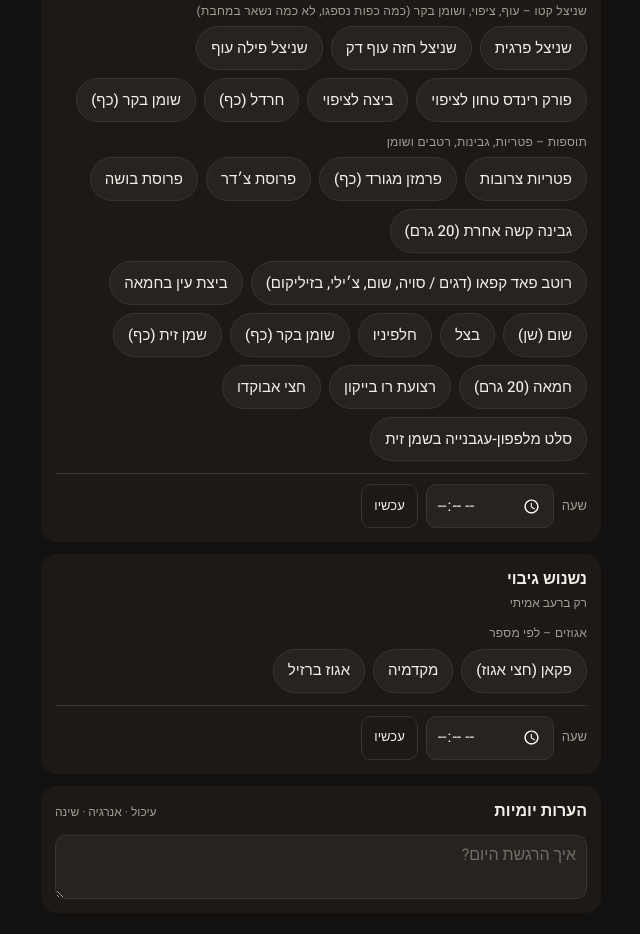
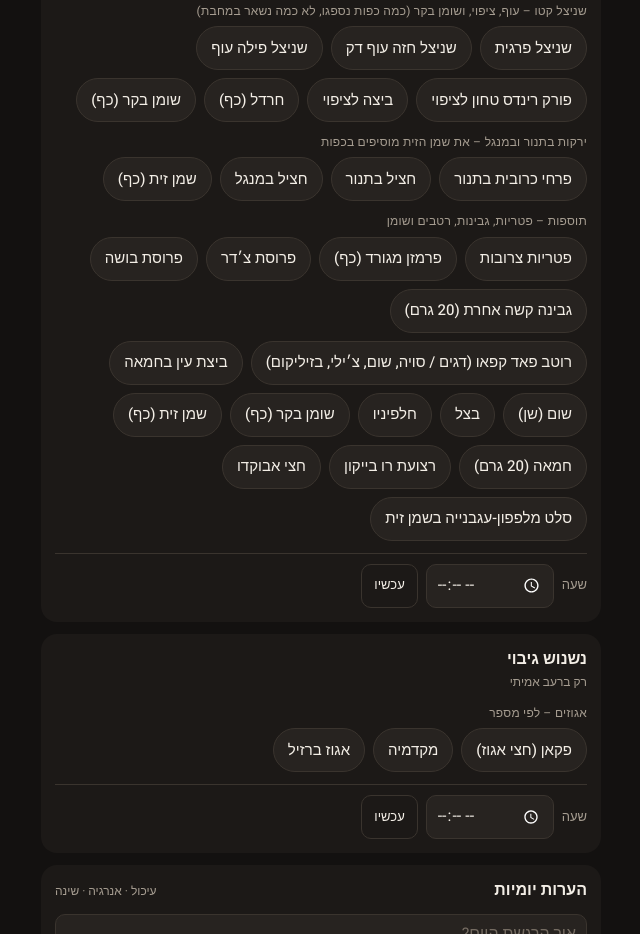
Before and after one commit to adargiler/keto-tracker, a plain HTML site: page docs/index.html in a window 1280 px wide. Shown: the part 1970-2904 px from the top of the page, without its empty margins (319-959 px from the left). Drawn offline with Linux system fonts and the light colour scheme; a web font is replaced by a local one.

Commit message:
Add roasted cauliflower, roasted eggplant and grilled eggplant to dinner
Logged by raw weight; olive oil is added separately by the tablespoon.

Co-Authored-By: Claude Opus 5.5 <noreply@anthropic.com>

```diff
--- a/docs/index.html
+++ b/docs/index.html
@@ -351,6 +351,9 @@ var FOODS={
   porkrinds:{label:'פורק רינדס טחון לציפוי',g:30,kg:5.44,pg:0.61,note:'מה שנדבק לעוף'},
   coategg:{label:'ביצה לציפוי',k:72,p:6.3},
   mustard:{label:'חרדל (כף)',k:10,p:0.6},
+  cauliroast:{label:'פרחי כרובית בתנור',g:200,kg:0.25,pg:0.019,note:'משקל נא'},
+  eggplantroast:{label:'חציל בתנור',g:250,kg:0.25,pg:0.01,note:'משקל נא'},
+  eggplantgrill:{label:'חציל במנגל',g:250,kg:0.25,pg:0.01,note:'משקל נא'},
   cheddar:{label:'פרוסת צ׳דר',k:85,p:5},
   buche:{label:'פרוסת בושה',k:75,p:4.5},
   hardcheese:{label:'גבינה קשה אחרת (20 גרם)',k:75,p:5},
@@ -388,6 +391,7 @@ var DINNER_GROUPS=[
   {label:'נתחים על הגריל והמבורגרים',ids:['entrecote','sinta','burger','lambchop','asado']},
   {label:'קצוץ ומוקפצים – בוחרים בסיס ומוסיפים תוספות',ids:['groundbeef','pargitoil','seafoodbutter']},
   {label:'שניצל קטו – עוף, ציפוי, ושומן בקר (כמה כפות נספגו, לא כמה נשאר במחבת)',ids:['schnitzpargit','schnitzbreast','schnitzfillet','porkrinds','coategg','mustard','tallow']},
+  {label:'ירקות בתנור ובמנגל – את שמן הזית מוסיפים בכפות',ids:['cauliroast','eggplantroast','eggplantgrill','oliveoil']},
   {label:'תוספות – פטריות, גבינות, רטבים ושומן',ids:['mushrooms','parmesan','cheddar','buche','hardcheese','kapaosauce','friedegg','garlic','onion','jalapeno','tallow','oliveoil','butter20','bacon','avocado','salad']}
 ];
 /* Entries saved before items had quantities. */
@@ -979,7 +983,7 @@ function weighHtml(){
 
 /* ---------- weekly insights ---------- */
 var PLAN_WEEK={A:2,B:2,F:1};
-var VEG=['avocado','salad','mushrooms'];
+var VEG=['avocado','salad','mushrooms','cauliroast','eggplantroast','eggplantgrill'];
 var HABIT_SHORT={salt:'מי מלח',mag:'מגנזיום',creatine:'קריאטין'};
 function L(s){ return '<bdi dir="ltr">'+s+'</bdi>'; }
 function signed(x,dec){ var r=Number(Math.abs(x).toFixed(dec||0)); return (x>0&&r?'+':x<0&&r?'−':'')+(dec?r.toFixed(dec):num(r)); }
--- a/docs/sw.js
+++ b/docs/sw.js
@@ -1,5 +1,5 @@
 /* Offline support. Pages come from the network when it answers within 3 seconds, otherwise from the cache. */
-const CACHE = 'keto-c668ba11da';
+const CACHE = 'keto-9a6e6f12e0';
 const SHELL = ['./', 'manifest.webmanifest', 'icon-180.png', 'icon-192.png'];
 self.addEventListener('install', e => {
   e.waitUntil(caches.open(CACHE).then(c => c.addAll(SHELL)).then(() => self.skipWaiting()));
```
Also changed, not shown: index.html (+5 -1 lines).
